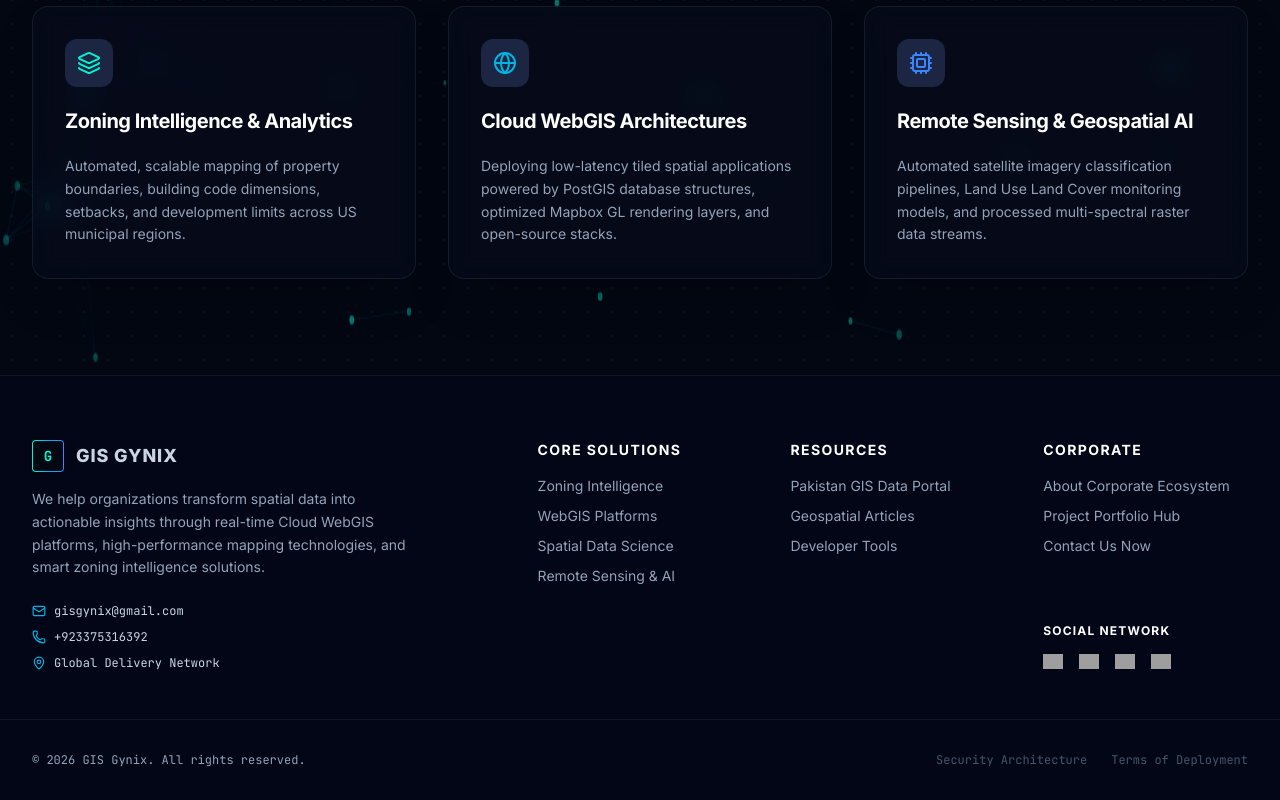
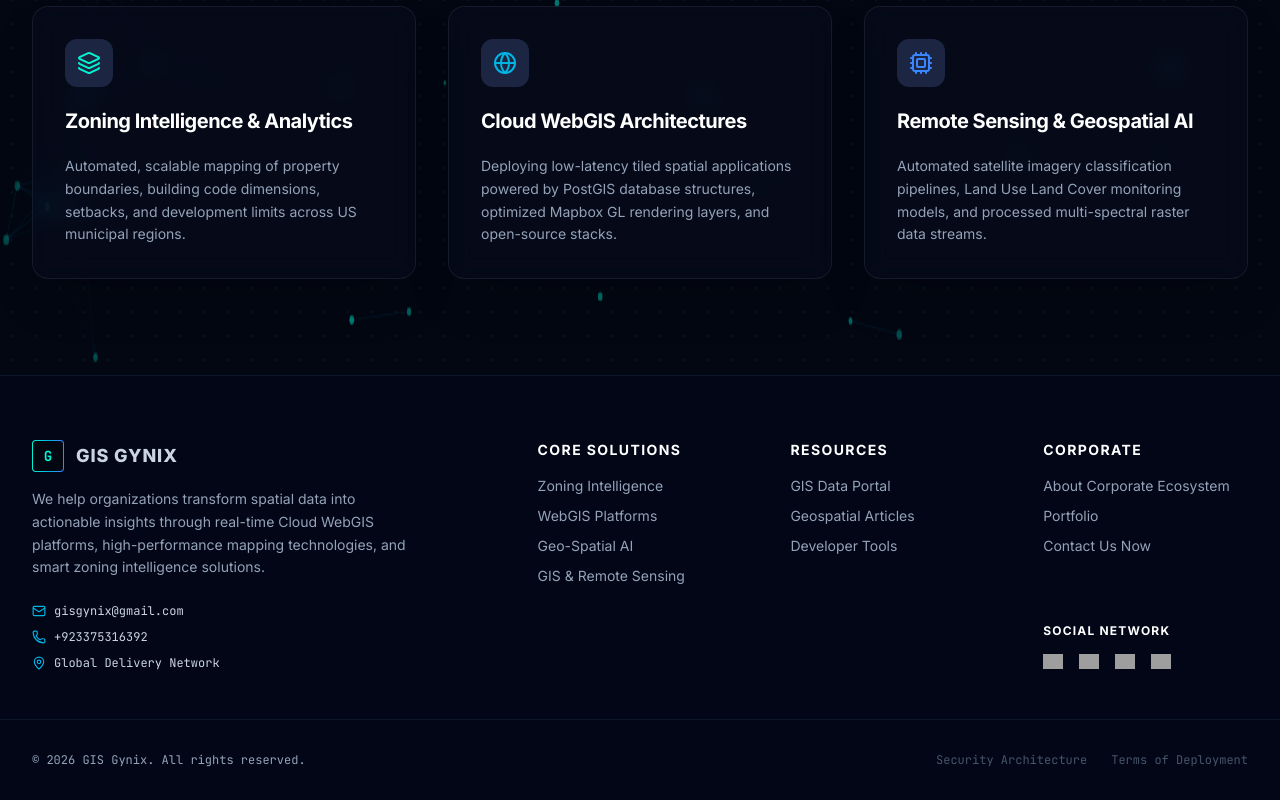
Before and after one commit to GIS-Gynix/gis-gynix-platform, a Next.js app: page / in a window 1280 px wide. Shown: the part 1196-1996 px from the top of the page. Built offline with nearby package versions, Linux system fonts and the light colour scheme; grey boxes are pictures that could not be loaded.

Commit message:
fix : fixing some issues in footer sectiom

```diff
--- a/src/components/layout/Footer.tsx
+++ b/src/components/layout/Footer.tsx
@@ -14,17 +14,17 @@ export default function Footer() {
     solutions: [
       { name: "Zoning Intelligence", href: "/zoning-intelligence" },
       { name: "WebGIS Platforms", href: "/webgis-solutions" },
-      { name: "Spatial Data Science", href: "/services" },
-      { name: "Remote Sensing & AI", href: "/services" },
+      { name: "Geo-Spatial AI", href: "/services" },
+      { name: "GIS & Remote Sensing", href: "/services" },
     ],
     resources: [
-      { name: "Pakistan GIS Data Portal", href: "/data-portal" },
+      { name: "GIS Data Portal", href: "/data-portal" },
       { name: "Geospatial Articles", href: "/blog" },
-      { name: "Developer Tools", href: "#" },
+      { name: "Developer Tools", href: "/services" },
     ],
     company: [
       { name: "About Corporate Ecosystem", href: "/about" },
-      { name: "Project Portfolio Hub", href: "/portfolio" },
+      { name: "Portfolio", href: "/portfolio" },
       { name: "Contact Us Now", href: "/contact" },
     ],
   };
```
